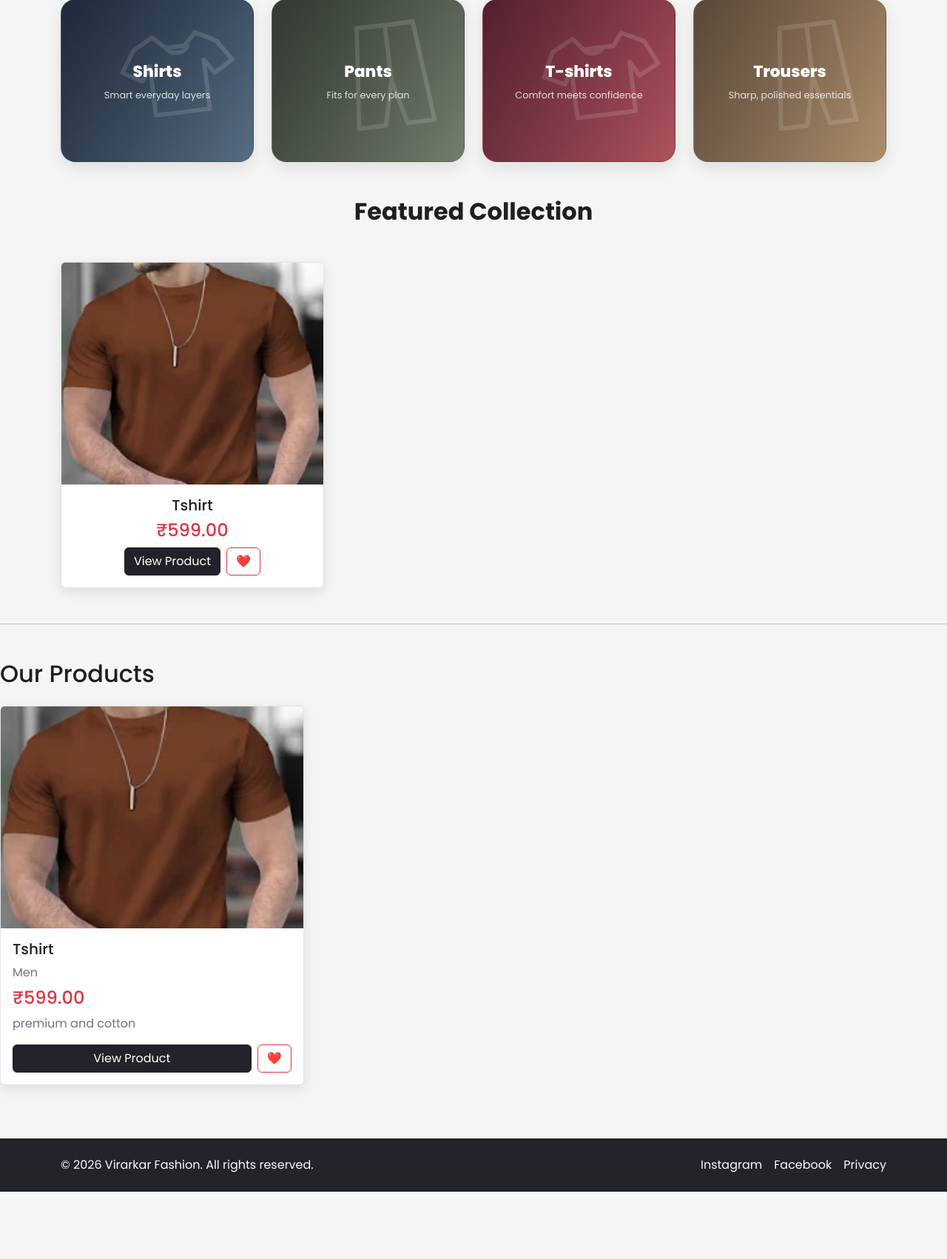
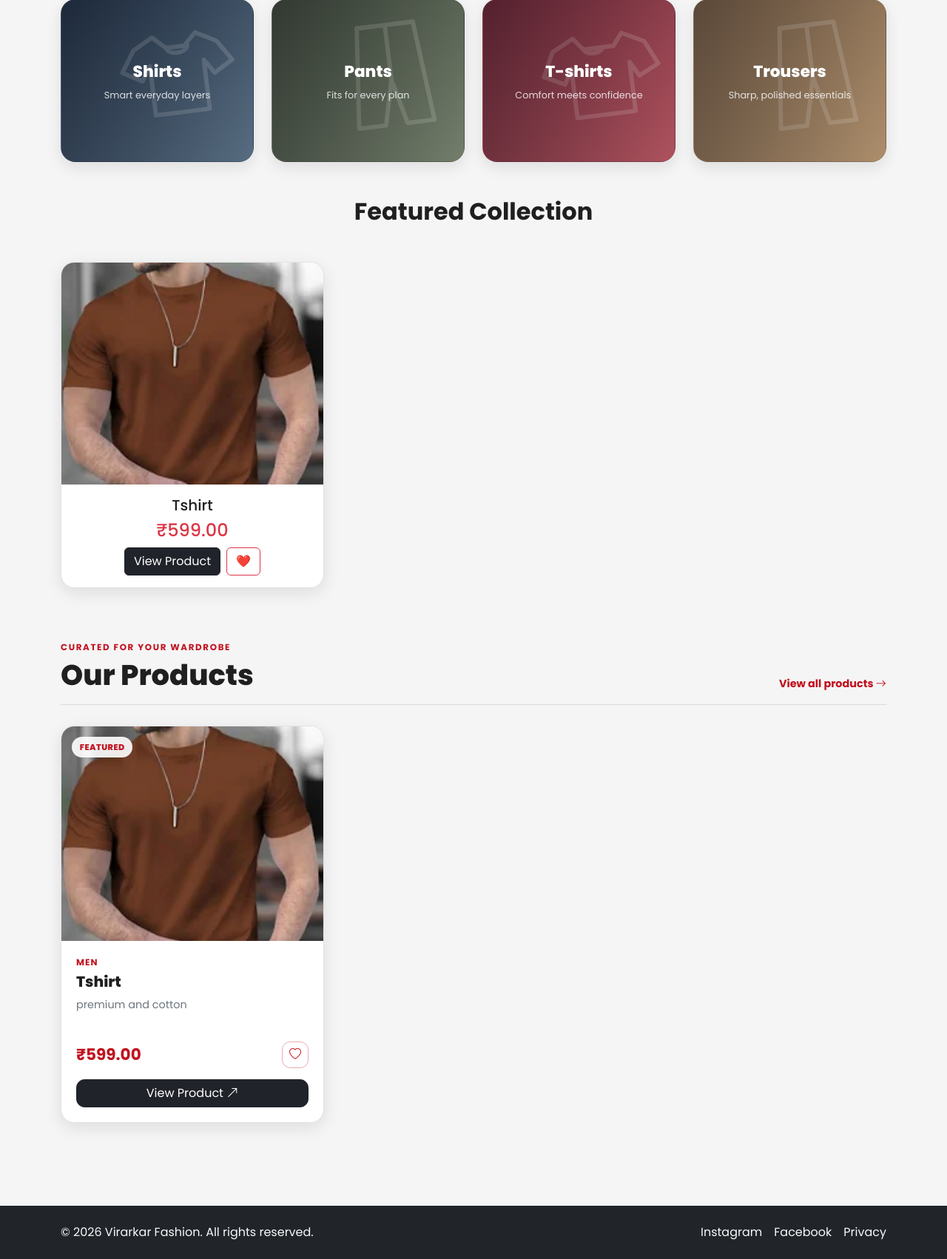
Before and after one commit to adarshdubey999/VIRARKAR-FASHION-, a Django app: page / in a window 1280 px wide. Shown: the part 1269-2971 px from the top of the page at 74% size. Before the commit the page ends 2880 px from the top, so only its background shows below. Run offline with Django 5.2, Linux system fonts and the light colour scheme; data comes from the database, SQL or seed files in the repository.

Commit message:
Redesign homepage product showcase

```diff
--- a/virarkar/static/css/style.css
+++ b/virarkar/static/css/style.css
@@ -753,3 +753,209 @@ html[data-theme="dark"] .logo:hover .logo-black {
         min-height: 175px;
     }
 }
+
+
+/* ==========================
+   Product Showcase
+========================== */
+.products-showcase {
+    margin-top: 4.5rem;
+    margin-bottom: 4rem;
+}
+
+.products-heading {
+    display: flex;
+    align-items: end;
+    justify-content: space-between;
+    gap: 1rem;
+    margin-bottom: 1.75rem;
+    padding-bottom: 1rem;
+    border-bottom: 1px solid var(--border-color);
+}
+
+.products-eyebrow {
+    display: block;
+    margin-bottom: 0.35rem;
+    color: #c1121f;
+    font-size: 0.74rem;
+    font-weight: 700;
+    letter-spacing: 0.14em;
+    text-transform: uppercase;
+}
+
+.products-heading h2 {
+    margin: 0;
+    color: var(--text-main);
+    font-size: clamp(1.75rem, 3vw, 2.4rem);
+    font-weight: 800;
+}
+
+.products-view-all {
+    flex: 0 0 auto;
+    color: #c1121f;
+    font-size: 0.9rem;
+    font-weight: 700;
+    text-decoration: none;
+}
+
+.products-view-all:hover {
+    color: #e63946;
+}
+
+.product-card {
+    overflow: hidden;
+    border: 1px solid var(--border-color) !important;
+    border-radius: 1.15rem;
+    background: var(--surface) !important;
+    box-shadow: 0 0.4rem 1.4rem var(--shadow-color) !important;
+    transition: transform 0.25s ease, box-shadow 0.25s ease;
+}
+
+.product-card:hover {
+    transform: translateY(-6px);
+    box-shadow: 0 0.9rem 1.9rem var(--shadow-color) !important;
+}
+
+.product-card-image-link,
+.product-card-image {
+    position: relative;
+    display: block;
+    width: 100%;
+    height: 290px;
+    overflow: hidden;
+    background: var(--surface-soft);
+}
+
+.product-card-image {
+    object-fit: cover;
+    transition: transform 0.35s ease;
+}
+
+.product-card:hover .product-card-image {
+    transform: scale(1.04);
+}
+
+.product-card-image-empty {
+    display: grid;
+    place-items: center;
+}
+
+.product-card-badge {
+    position: absolute;
+    top: 0.9rem;
+    left: 0.9rem;
+    padding: 0.35rem 0.65rem;
+    border-radius: 999px;
+    background: rgba(255, 255, 255, 0.9);
+    color: #c1121f;
+    font-size: 0.7rem;
+    font-weight: 800;
+    letter-spacing: 0.04em;
+    text-transform: uppercase;
+}
+
+.product-card-body {
+    display: flex;
+    min-height: 215px;
+    flex-direction: column;
+    padding: 1.25rem !important;
+}
+
+.product-card-category {
+    margin: 0 0 0.3rem;
+    color: #c1121f;
+    font-size: 0.75rem;
+    font-weight: 700;
+    letter-spacing: 0.08em;
+    text-transform: uppercase;
+}
+
+.product-card-title {
+    margin: 0;
+    font-size: 1.25rem;
+    font-weight: 800;
+}
+
+.product-card-title a {
+    color: var(--text-main);
+    text-decoration: none;
+}
+
+.product-card-title a:hover {
+    color: #c1121f;
+}
+
+.product-card-description {
+    min-height: 2.8rem;
+    margin: 0.55rem 0 1rem;
+    color: var(--text-muted);
+    font-size: 0.9rem;
+    line-height: 1.5;
+}
+
+.product-card-footer {
+    display: flex;
+    align-items: center;
+    justify-content: space-between;
+    margin-top: auto;
+    margin-bottom: 0.9rem;
+}
+
+.product-card-price {
+    color: #c1121f;
+    font-size: 1.35rem;
+}
+
+.product-wishlist {
+    display: grid;
+    width: 2.25rem;
+    height: 2.25rem;
+    place-items: center;
+    border: 1px solid rgba(193, 18, 31, 0.35);
+    border-radius: 0.7rem;
+    color: #c1121f;
+    text-decoration: none;
+    transition: background-color 0.2s ease, color 0.2s ease;
+}
+
+.product-wishlist:hover {
+    background: #c1121f;
+    color: #ffffff;
+}
+
+.product-card-button {
+    width: 100%;
+    border-radius: 0.7rem;
+}
+
+.empty-products-state {
+    padding: 3rem 1rem;
+    border: 1px dashed var(--border-color);
+    border-radius: 1rem;
+    text-align: center;
+}
+
+.empty-products-state i {
+    color: #c1121f;
+    font-size: 2.4rem;
+}
+
+.empty-products-state h3 {
+    margin-top: 0.7rem;
+}
+
+@media (max-width: 575.98px) {
+    .products-showcase {
+        margin-top: 3rem;
+    }
+
+    .products-heading {
+        align-items: start;
+        flex-direction: column;
+    }
+
+    .product-card-image-link,
+    .product-card-image {
+        height: 245px;
+    }
+}
--- a/virarkar/templates/home.html
+++ b/virarkar/templates/home.html
@@ -209,138 +209,57 @@
 
 
 
-<hr class="my-5">
-
-
-<h2 class="mb-4" id="products">
-    Our Products
-</h2>
-
-
-
-<div class="row">
-
-
-    {% for product in products %}
-
-
-    <div class="col-md-4 mb-4">
-
-
-        <div class="card h-100 shadow-sm product-card">
-
-
-
-            {% if product.image %}
-
-
-            <a href="{% url 'product_detail' product.slug %}" class="d-block text-decoration-none">
-
-
-                <img src="{{ product.image.url }}" class="card-img-top" style="height:300px; object-fit:cover;">
-
-
-            </a>
-
-
-
-            {% else %}
-
-
-            <div class="d-flex align-items-center justify-content-center bg-light" style="height:300px;">
-
-                <span class="text-muted">
-                    No image available
-                </span>
-
+<section class="products-showcase container" id="products" aria-labelledby="products-title">
+    <div class="products-heading">
+        <div>
+            <span class="products-eyebrow">Curated for your wardrobe</span>
+            <h2 id="products-title">Our Products</h2>
+        </div>
+        <a href="{% url 'product_list' %}" class="products-view-all">View all products <i class="bi bi-arrow-right"></i></a>
     </div>
 
-
+    <div class="row g-4">
+        {% for product in products %}
+        <div class="col-sm-6 col-lg-4">
+            <article class="product-card card h-100">
+                {% if product.image %}
+                <a href="{% url 'product_detail' product.slug %}" class="product-card-image-link">
+                    <img src="{{ product.image.url }}" class="product-card-image" alt="{{ product.name }}">
+                    <span class="product-card-badge">Featured</span>
+                </a>
+                {% else %}
+                <div class="product-card-image product-card-image-empty">
+                    <span class="text-muted">No image available</span>
+                </div>
                 {% endif %}
 
-
-
-
-
-            <div class="card-body">
-
-
-                <h5>
-
-                    <a href="{% url 'product_detail' product.slug %}" class="text-dark text-decoration-none">
-
-                        {{ product.name }}
-
+                <div class="card-body product-card-body">
+                    <p class="product-card-category">{{ product.category }}</p>
+                    <h3 class="product-card-title">
+                        <a href="{% url 'product_detail' product.slug %}">{{ product.name }}</a>
+                    </h3>
+                    <p class="product-card-description">{{ product.description|truncatewords:14 }}</p>
+                    <div class="product-card-footer">
+                        <strong class="product-card-price">₹{{ product.price }}</strong>
+                        <a href="{% url 'add_to_wishlist' product.id %}" class="product-wishlist" aria-label="Add {{ product.name }} to wishlist">
+                            <i class="bi bi-heart"></i>
                         </a>
-
-                </h5>
-
-
-
-                <p class="text-muted mb-2">
-                    {{ product.category }}
-                </p>
-
-
-
-                <h4 class="text-danger">
-                    ₹{{ product.price }}
-                </h4>
-
-
-
-                <p class="text-muted">
-                    {{ product.description|truncatewords:12 }}
-                </p>
-
-
-
-
-                <div class="d-flex gap-2">
-
-
-                    <a href="{% url 'product_detail' product.slug %}" class="btn btn-dark flex-grow-1">
-
-                        View Product
-
-                    </a>
-
-
-
-                    <a href="{% url 'add_to_wishlist' product.id %}" class="btn btn-outline-danger">
-
-                        ❤️
-
-                    </a>
-
-
-
                     </div>
-
-
-
+                    <a href="{% url 'product_detail' product.slug %}" class="btn btn-dark product-card-button">View Product <i class="bi bi-arrow-up-right"></i></a>
                 </div>
-
-
-
+            </article>
         </div>
-
-
+        {% empty %}
+        <div class="col-12">
+            <div class="empty-products-state">
+                <i class="bi bi-bag-x"></i>
+                <h3>No products available</h3>
+                <p class="text-muted">New styles are coming soon.</p>
             </div>
-
-
-    {% empty %}
-
-
-    <h3>
-        No products available.
-    </h3>
-
-
+        </div>
         {% endfor %}
-
-
     </div>
+</section>
 
 
 
```
Lines whose indentation alone changed are shown as unchanged.
